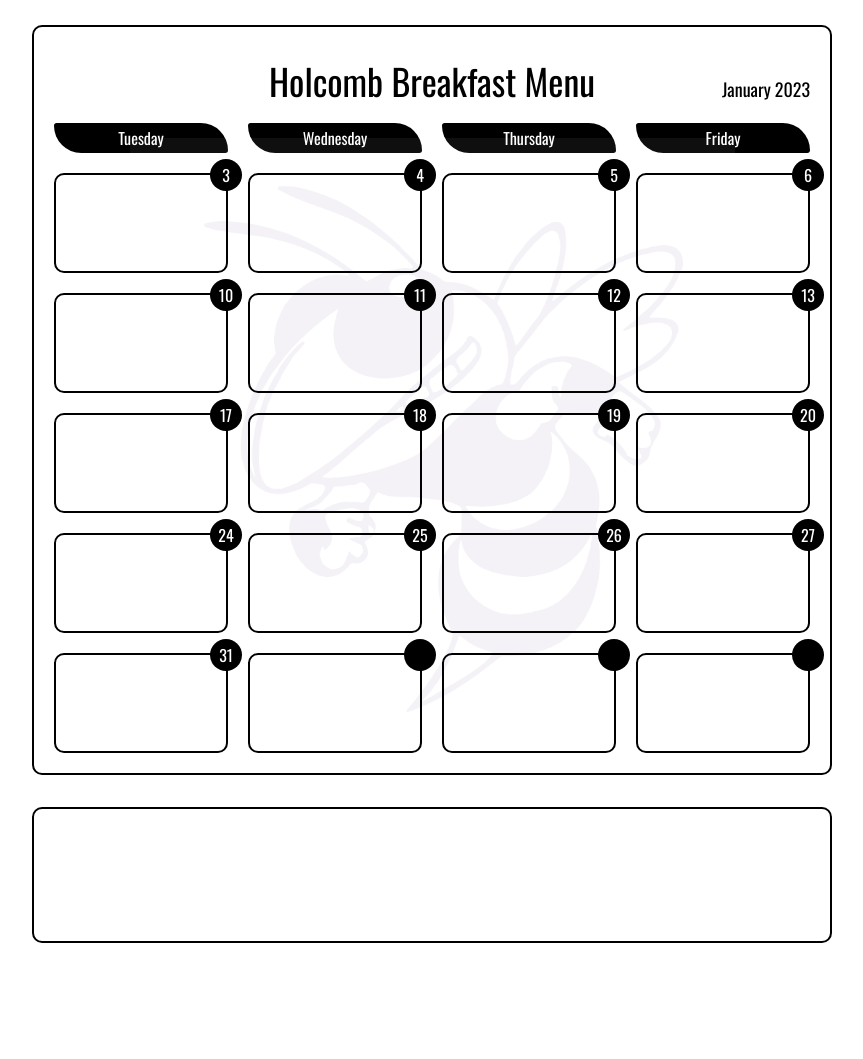
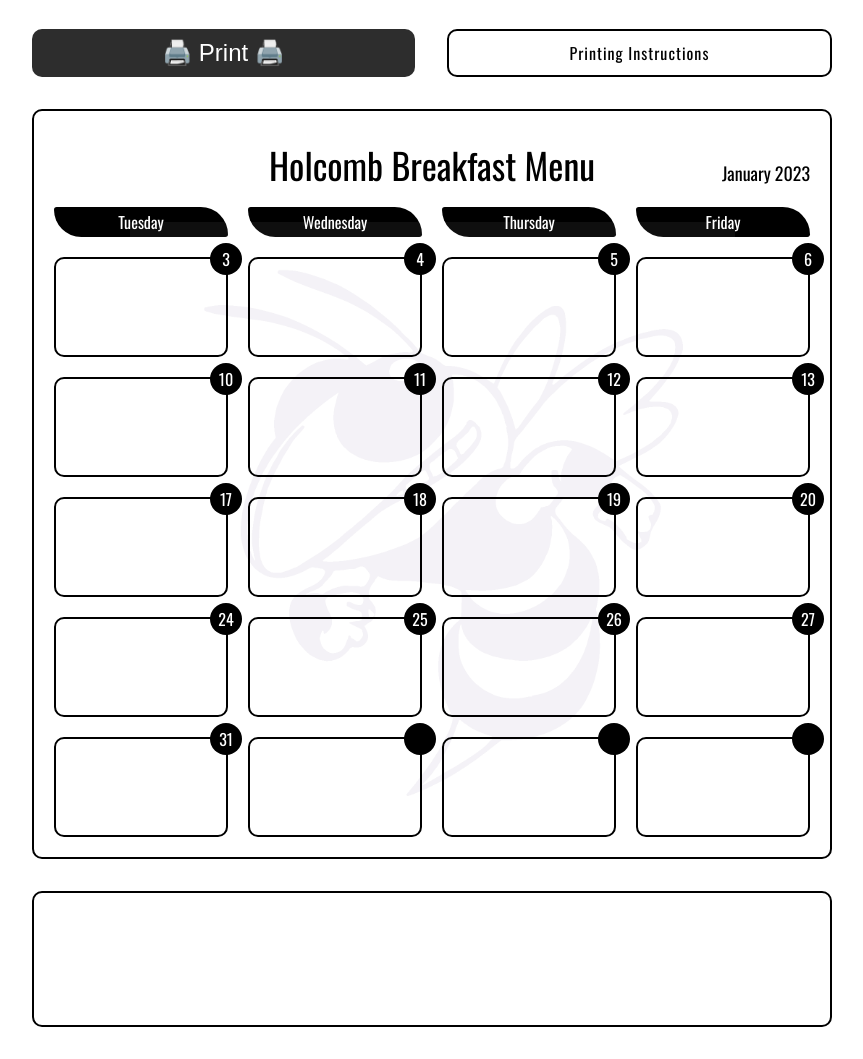
Before and after one commit to rychersky/school-menu, a plain HTML site: page index.html in a window 1280 px wide. Shown: the part 101-1160 px from the top of the page, without its empty margins (208-1071 px from the left). Before the commit the page ends 1076 px from the top, so only its background shows below. Drawn offline with nearby package versions, Linux system fonts and the light colour scheme.

Commit message:
small tweaks

```diff
--- a/index.html
+++ b/index.html
@@ -49,6 +49,13 @@
           </div>
         </div>
 
+        <div class="print-buttons">
+          <button type="button" onclick="window.print()">🖨️ Print 🖨️</button>
+          <a href="https://i.imgur.com/DmPYRyE.png" target="_blank">
+            Printing Instructions
+          </a>
+        </div>
+
         <div class="calendar">
           <div class="headers">
             <p contenteditable="" class="calendar-title">Holcomb Lunch Menu</p>
--- a/index.js
+++ b/index.js
@@ -176,9 +176,9 @@ function updateCalendar() {
   };
 
   // set calendar titles
-  const calendarTitle = storage[year][month][meal]['title'];
-  document.querySelector('p.calendar-title').innerHTML =
-    calendarTitle || `Holcomb ${meal} Menu`;
+  const calendarTitle =
+    storage[year][month][meal]['title'] || `Holcomb ${meal} Menu`;
+  document.querySelector('p.calendar-title').innerHTML = calendarTitle;
   document.querySelector(
     'p.calendar-month-year'
   ).innerHTML = `${month} ${year}`;
@@ -244,22 +244,15 @@ function setupConfigSection() {
 }
 
 function initPage() {
-  const { year } = getConfigValues();
+  const yearSelector = document.querySelector('#year');
+  if (!yearSelector.value) {
+    yearSelector.value = new Date().getFullYear();
+  }
   if (!getLS()) {
-    let todayYear;
-    if (year) {
-      // if someone has been to the page before and has a value put
-      // into the input field, but has cleared their local storage
-      todayYear = year;
-    } else {
-      todayYear = new Date().getFullYear();
-      document.querySelector('#year').value = todayYear;
-    }
-    setupLocalStorageYear(todayYear, true);
+    setupLocalStorageYear(yearSelector.value, true);
   }
-  if (year && !getLS()[year]) {
-    document.querySelector('#year').value = new Date().getFullYear();
-    setupLocalStorageYear(year);
+  if (!getLS()[yearSelector.value]) {
+    setupLocalStorageYear(yearSelector.value);
   }
   initCalendar();
   updateCalendar();
@@ -267,7 +260,7 @@ function initPage() {
 }
 
 document.querySelector('#year').addEventListener('input', (e) => {
-  if (!/^[1-9][0-9]?[0-9]?[0-9]?$/.test(e.target.value)) {
+  if (!/^[1-9]?[0-9]?[0-9]?[0-9]?$/.test(e.target.value)) {
     e.target.value = '';
     e.target.setCustomValidity('Must be a number');
     e.target.reportValidity();
--- a/main.scss
+++ b/main.scss
@@ -15,14 +15,13 @@ div.content-wrapper {
   flex-direction: column;
   justify-content: center;
   width: 800px;
-  padding-top: 10px;
 }
 
 div.config-selectors {
   display: flex;
   justify-content: space-between;
   gap: 20px;
-  margin-bottom: 50px;
+  margin-top: 32px;
 
   @media print {
     display: none;
@@ -39,7 +38,52 @@ div.config-selectors {
   }
 }
 
+div.print-buttons {
+  height: 48px;
+  display: flex;
+  gap: 32px;
+  margin-top: 32px;
+  letter-spacing: 1px;
+
+  button {
+    width: 100%;
+    height: 100%;
+    border: none;
+    border-radius: 10px;
+    background-color: rgb(45, 45, 45);
+    color: white;
+    font-size: 24px;
+  }
+
+  button:hover {
+    cursor: pointer;
+    background-color: black;
+  }
+
+  a {
+    width: 100%;
+    height: 100%;
+    background: white;
+    border: 2px solid black;
+    border-radius: 10px;
+    display: flex;
+    align-items: center;
+    justify-content: center;
+    text-decoration: none;
+    color: black;
+  }
+
+  a:hover {
+    background-color: rgb(237, 237, 237);
+  }
+
+  @media print {
+    display: none;
+  }
+}
+
 div.calendar {
+  margin-top: 32px;
   padding: 20px;
   border: 2px solid black;
   border-radius: 10px;
@@ -133,7 +177,7 @@ div.calendar {
         p {
           height: 100%;
           font-size: 12px;
-          line-height: 15px;
+          line-height: 1.25;
           overflow: auto;
         }
       }
@@ -143,7 +187,6 @@ div.calendar {
 
 div.blurb {
   margin: 32px 0;
-  padding: 16px;
   width: 100%;
   height: 136px;
   border: 2px solid black;
@@ -153,5 +196,8 @@ div.blurb {
     width: 100%;
     height: 100%;
     overflow: auto;
+    padding: 16px;
+    font-size: 16px;
+    line-height: 1.55;
   }
 }
```
Also changed, not shown: main.css.
